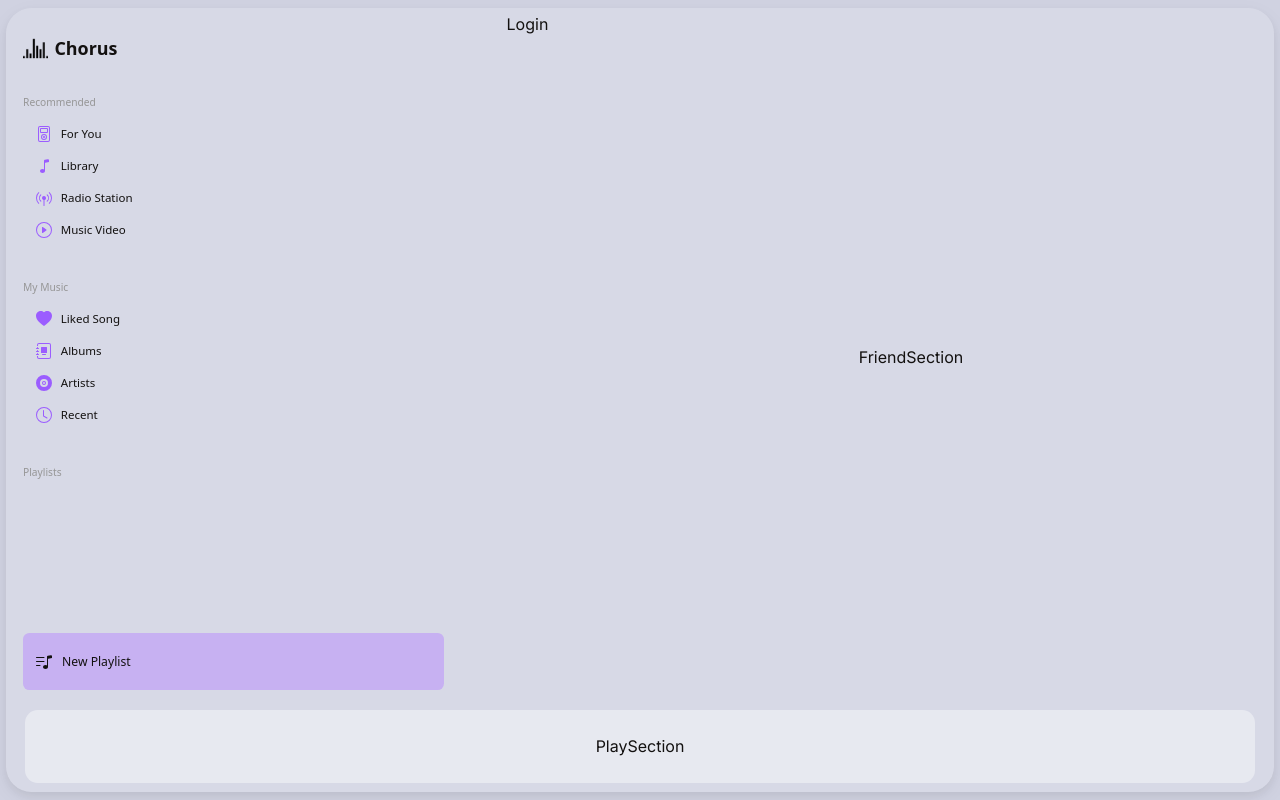
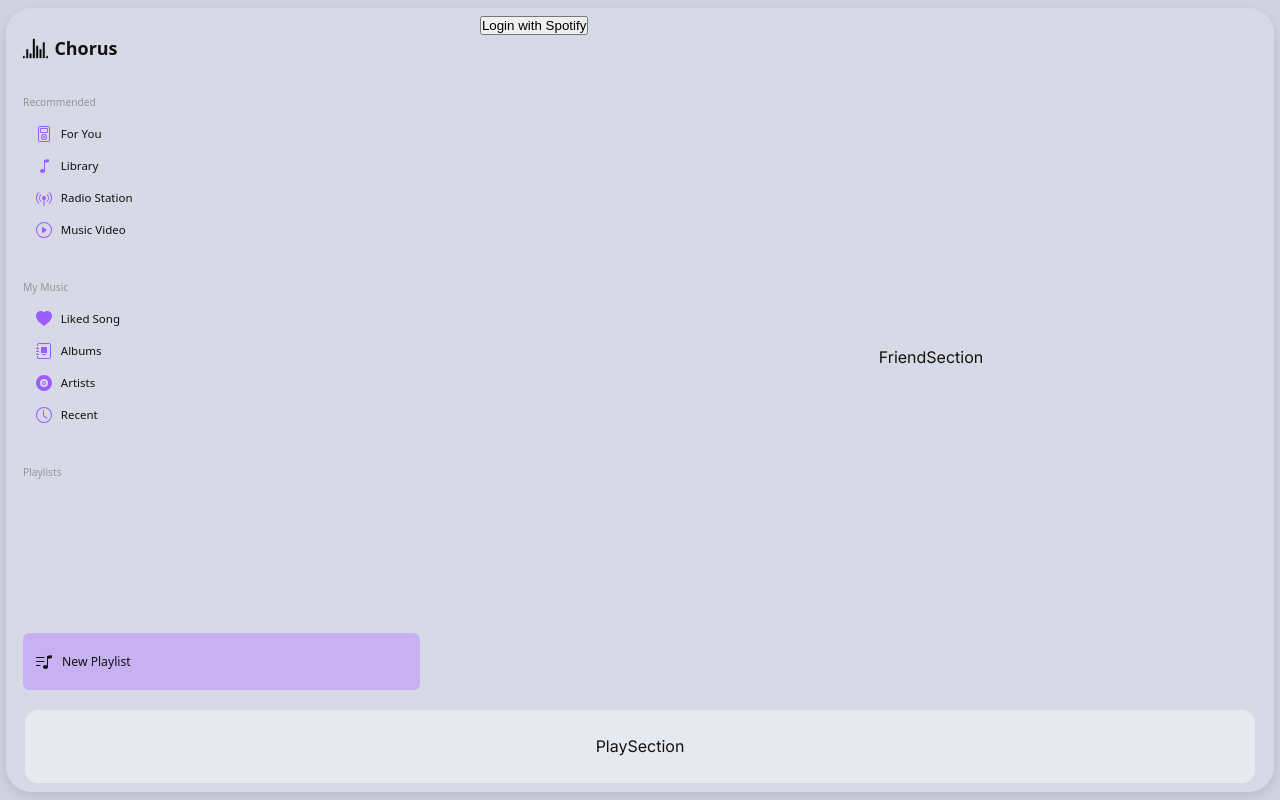
Before and after one commit to Nagpal45/chorus, a Next.js app: page /login in a window 1280 px wide. Built offline with nearby package versions, Linux system fonts and the light colour scheme; no server answers.

Commit message:
login logout with spotify

```diff
--- a/package.json
+++ b/package.json
@@ -9,9 +9,11 @@
     "lint": "next lint"
   },
   "dependencies": {
+    "next": "14.1.0",
+    "next-auth": "^5.0.0-beta.3",
+    "node-fetch": "^3.3.2",
     "react": "^18",
-    "react-dom": "^18",
-    "next": "14.1.0"
+    "react-dom": "^18"
   },
   "devDependencies": {
     "eslint": "^8",
--- a/src/app/(auth)/login/page.jsx
+++ b/src/app/(auth)/login/page.jsx
@@ -1,5 +1,16 @@
-export default function Login(){
+import {handleGithubLogin, handleGithubLogout} from '@/lib/actions'
+import { auth } from '@/lib/auth'
+
+export default async function Login(){
+    const session = await auth();
     return(
-        <div>Login</div>
+        <div>
+        <form action={handleGithubLogin}>
+            <button>Login with Spotify</button>
+        </form>
+        {session?.user && <form action={handleGithubLogout}>
+        <button>Logout</button>
+        </form>}
+        </div>
     )
 }
--- /dev/null
+++ b/src/app/api/auth/[...nextauth]/route.js
@@ -0,0 +1 @@
+export {GET, POST} from "@/lib/auth";
--- a/src/app/page.jsx
+++ b/src/app/page.jsx
@@ -1,9 +1,11 @@
 import HomeContent from "@/components/home/home";
+import { auth } from "@/lib/auth";
 
-export default function Home(){
+export default async function Home(){
+  const session = await auth();
   return (
     <div className="container">
-      <HomeContent/>
+      <HomeContent session={session}/>
     </div>
   )
 }
--- /dev/null
+++ b/src/lib/actions.js
@@ -0,0 +1,12 @@
+const { signOut, signIn, LOGIN_URL } = require("./auth");
+
+
+export const handleGithubLogin  = async () =>{
+    "use server"
+    await signIn("spotify");
+}
+
+export const handleGithubLogout = async () =>{
+    "use server"
+    await signOut();
+}
--- /dev/null
+++ b/src/lib/auth.js
@@ -0,0 +1,34 @@
+import NextAuth from "next-auth";
+import Spotify from "next-auth/providers/spotify";
+
+const scopes = [
+  "user-read-email",
+  "playlist-read-private",
+  "playlist-read-collaborative",
+  "user-read-currently-playing",
+  "user-modify-playback-state",
+].join(",");
+
+const params = {
+  scope: scopes,
+};
+
+export const LOGIN_URL =
+  "https://accounts.spotify.com/authorize?" +
+  new URLSearchParams(params).toString();
+
+export const {
+  handlers: { GET, POST },
+  auth,
+  signIn,
+  signOut,
+} = NextAuth({
+  providers: [
+    Spotify({
+      clientId: process.env.SPOTIFY_CLIENT_ID,
+      clientSecret: process.env.SPOTIFY_CLIENT_SECRET,
+      authorization: LOGIN_URL
+    }),
+  ],
+
+});
```
Also changed, not shown: src/components/home/home.jsx (+20 -4 lines), src/components/home/home.module.css (+12 -7 lines), 1 other file (tests, documents, lock files or other folders).
